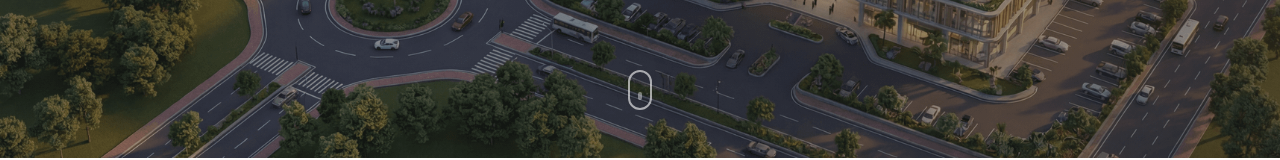
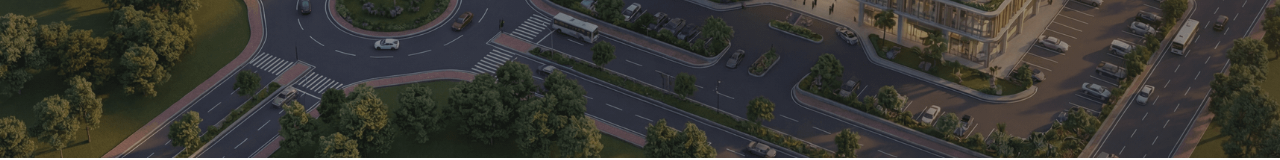
Before and after one commit to ayushghodke/Vishwakalpa, a React (Vite) app: page / in a window 1280 px wide. Shown: the part 642-802 px from the top of the page. Built offline with nearby package versions, Linux system fonts and the light colour scheme.

Commit message:
removed scroll-arrow

```diff
--- a/src/sections/Hero.css
+++ b/src/sections/Hero.css
@@ -53,49 +53,6 @@
     text-shadow: 0 4px 12px rgba(0, 0, 0, 0.3);
 }
 
-.scroll-indicator {
-    position: absolute;
-    bottom: var(--space-12);
-    left: 50%;
-    transform: translateX(-50%);
-    z-index: 2;
-}
-
-.scroll-arrow {
-    width: 24px;
-    height: 40px;
-    border: 2px solid rgba(255, 255, 255, 0.6);
-    border-radius: 20px;
-    position: relative;
-}
-
-.scroll-arrow::after {
-    content: '';
-    position: absolute;
-    top: 8px;
-    left: 50%;
-    transform: translateX(-50%);
-    width: 4px;
-    height: 8px;
-    background: rgba(255, 255, 255, 0.8);
-    border-radius: 2px;
-    animation: scrollDown 2s infinite;
-}
-
-@keyframes scrollDown {
-
-    0%,
-    100% {
-        top: 8px;
-        opacity: 1;
-    }
-
-    50% {
-        top: 20px;
-        opacity: 0.5;
-    }
-}
-
 /* Responsive */
 @media (max-width: 1024px) {
     .hero-title {
--- a/src/sections/Hero.tsx
+++ b/src/sections/Hero.tsx
@@ -16,9 +16,6 @@ const Hero = () => {
                 </div>
             </div>
 
-            <div className="scroll-indicator">
-                <div className="scroll-arrow"></div>
-            </div>
         </section>
     );
 };
```
